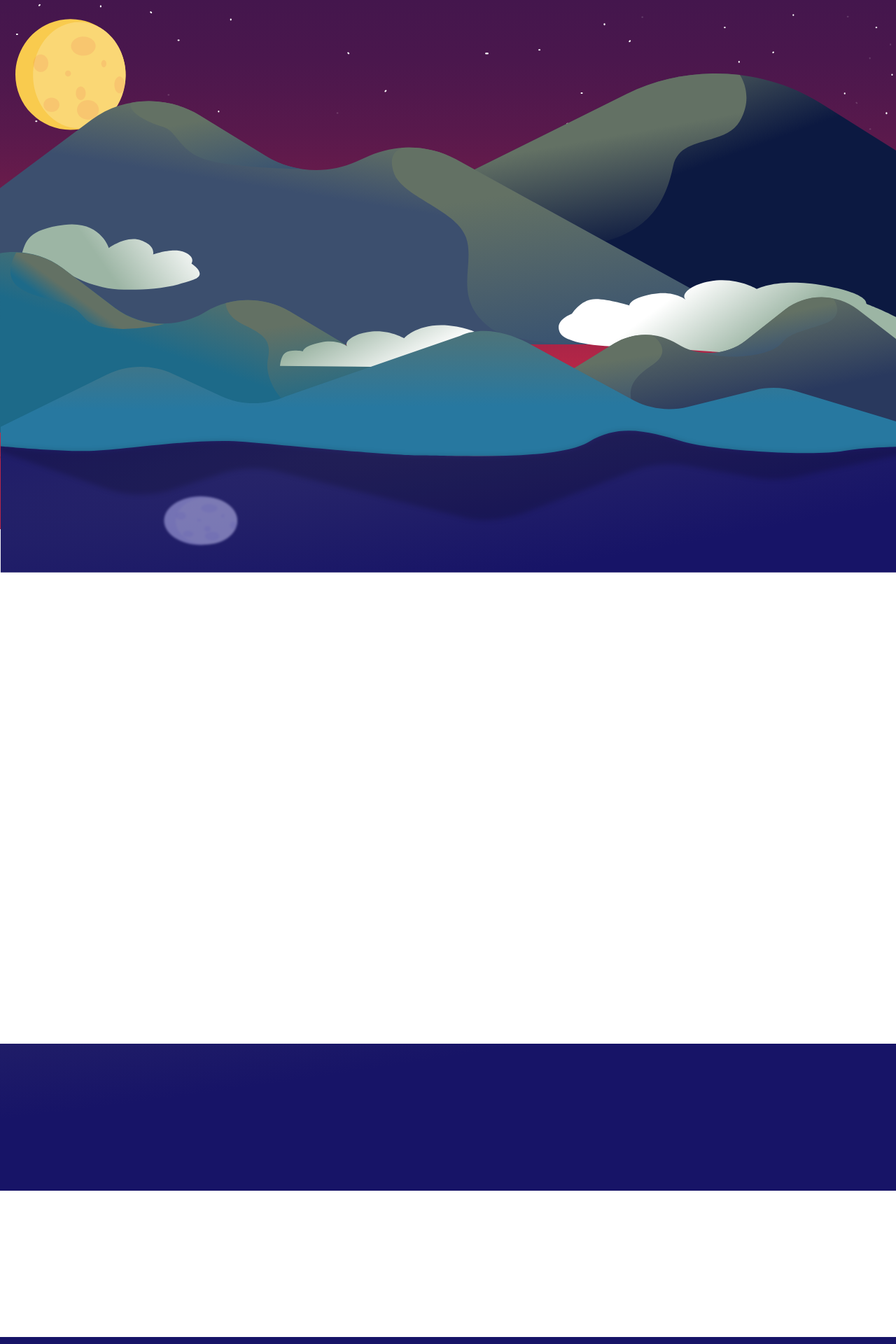
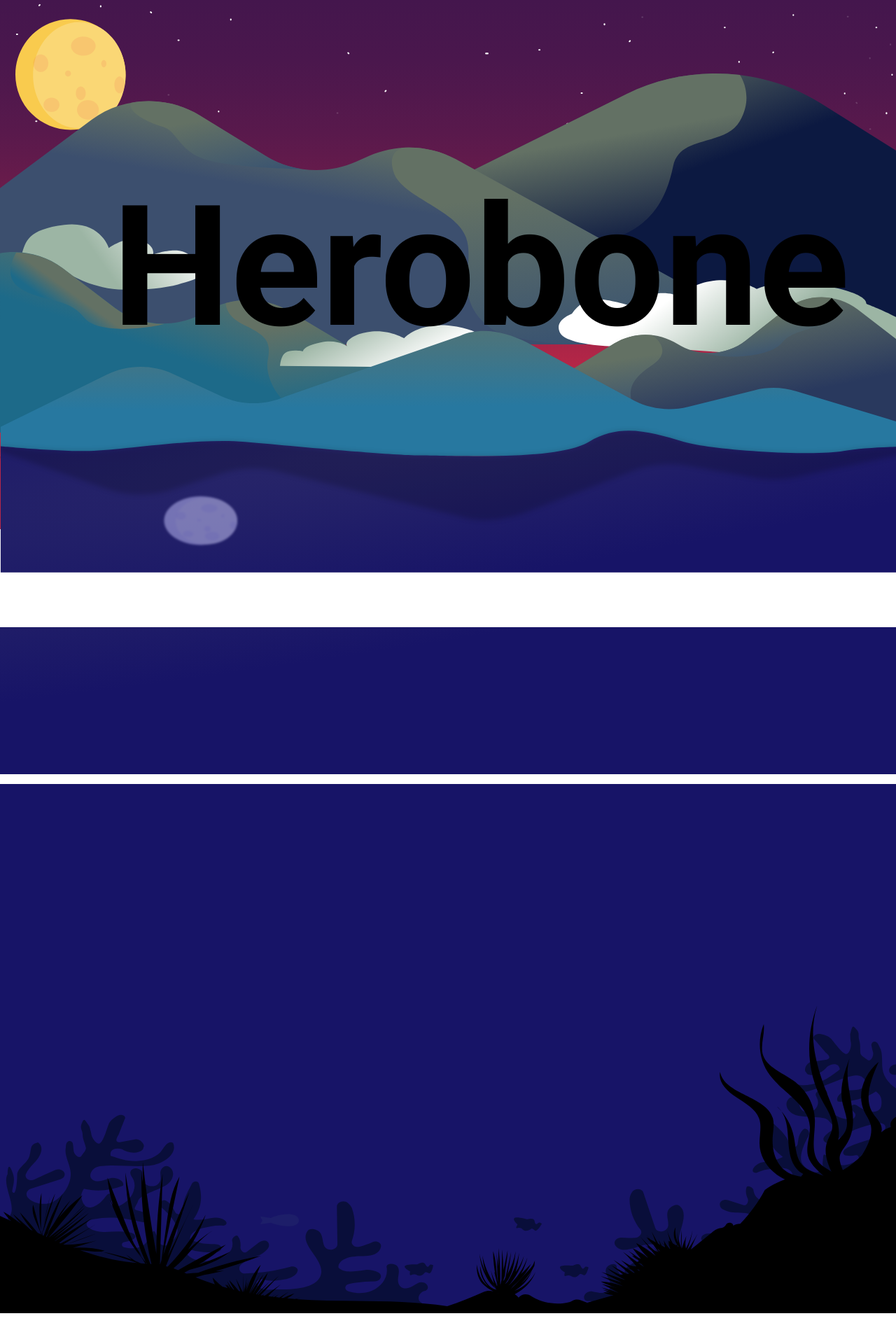
Before and after one commit to Herobone/Website, a React (Create React App) app: page / in a window 1280 px wide. Shown: the top 1920 px of the page at 70% size. After the commit the page ends 1876 px from the top, so only its background shows below. Built offline with nearby package versions, Linux system fonts and the light colour scheme.

Commit message:
Add more Parallax Effect

```diff
--- a/src/App.tsx
+++ b/src/App.tsx
@@ -75,8 +75,23 @@ export const App = (): JSX.Element => {
                     width: "105vw",
                 }}
             />
-            <img src={midImage} alt="Mid" style={{ position: "absolute", top: 1491, width: "105vw", zIndex: 1 }} />
-            <img src={footerImage} alt="Sea Floor" style={{ position: "absolute", top: 1910, width: "105vw" }} />
+            <h1
+                style={{
+                    position: "fixed",
+                    top: `calc(10% + ${scroll * 0.05}rem)`,
+                    left: "calc(50% - 30rem)",
+                    fontSize: "15rem",
+                    zIndex: 1001,
+                }}
+            >
+                Herobone
+            </h1>
+            <img src={midImage} alt="Mid" style={{ position: "absolute", top: "112%", width: "105vw", zIndex: 1002 }} />
+            <img
+                src={footerImage}
+                alt="Sea Floor"
+                style={{ position: "absolute", top: "140%", width: "105vw", zIndex: 1002 }}
+            />
         </>
     );
 };
```
